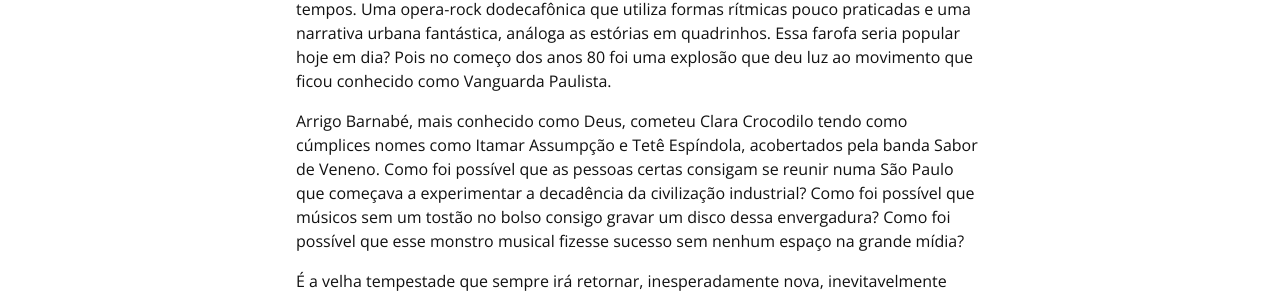
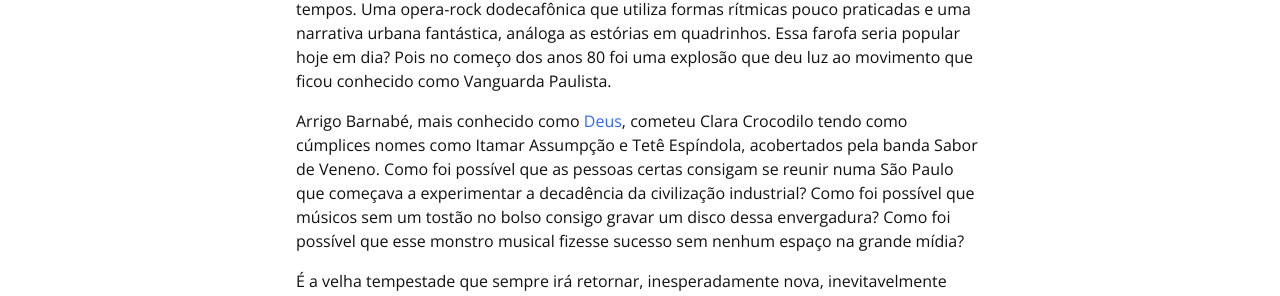
Before and after one commit to joaosaragossa/blog, a Jekyll site: the page built from _posts/2014-11-04-clara-crocodilo.markdown, in a window 1280 px wide and 900 px high, scrolled down 1552 px. Shown: the part 150-446 px from the top of the window. Built offline with Jekyll 4.4.1, drawn with Linux system fonts in a browser that asks for light colours; nearby versions of some CDN libraries; comment, search, counter and statistics services are not loaded; part of the change alters nothing that is shown.

```diff
--- a/_posts/2014-11-04-clara-crocodilo.markdown
+++ b/_posts/2014-11-04-clara-crocodilo.markdown
@@ -14,7 +14,7 @@ tags:
 Como uma flor que nasce no asfalto, feia, condenada, efêmera e deformada, Clara Crocodilo é como uma falha na matrix, que acontece sabe-se lá como, de tempos em tempos.
 Uma opera-rock dodecafônica que utiliza formas rítmicas pouco praticadas e uma narrativa urbana fantástica, análoga as estórias em quadrinhos. Essa farofa seria popular hoje em dia? Pois no começo dos anos 80 foi uma explosão que deu luz ao movimento que ficou conhecido como Vanguarda Paulista.
 
-Arrigo Barnabé, mais conhecido como Deus, cometeu Clara Crocodilo tendo como cúmplices nomes como Itamar Assumpção e Tetê Espíndola, acobertados pela banda Sabor de Veneno. Como foi possível que as pessoas certas consigam se reunir numa São Paulo que começava a experimentar a decadência da civilização industrial? Como foi possível que músicos sem um tostão no bolso consigo gravar um disco dessa envergadura? Como foi possível que esse monstro musical fizesse sucesso sem nenhum espaço na grande mídia?
+Arrigo Barnabé, mais conhecido como <a href="https://www.youtube.com/watch?v=tCiWCxqqD1Q">Deus</a>, cometeu Clara Crocodilo tendo como cúmplices nomes como Itamar Assumpção e Tetê Espíndola, acobertados pela banda Sabor de Veneno. Como foi possível que as pessoas certas consigam se reunir numa São Paulo que começava a experimentar a decadência da civilização industrial? Como foi possível que músicos sem um tostão no bolso consigo gravar um disco dessa envergadura? Como foi possível que esse monstro musical fizesse sucesso sem nenhum espaço na grande mídia?
 
 É a velha tempestade que sempre irá retornar, inesperadamente nova, inevitavelmente assassina, fazendo você se sentir desesperadamente vivo.
 
```
